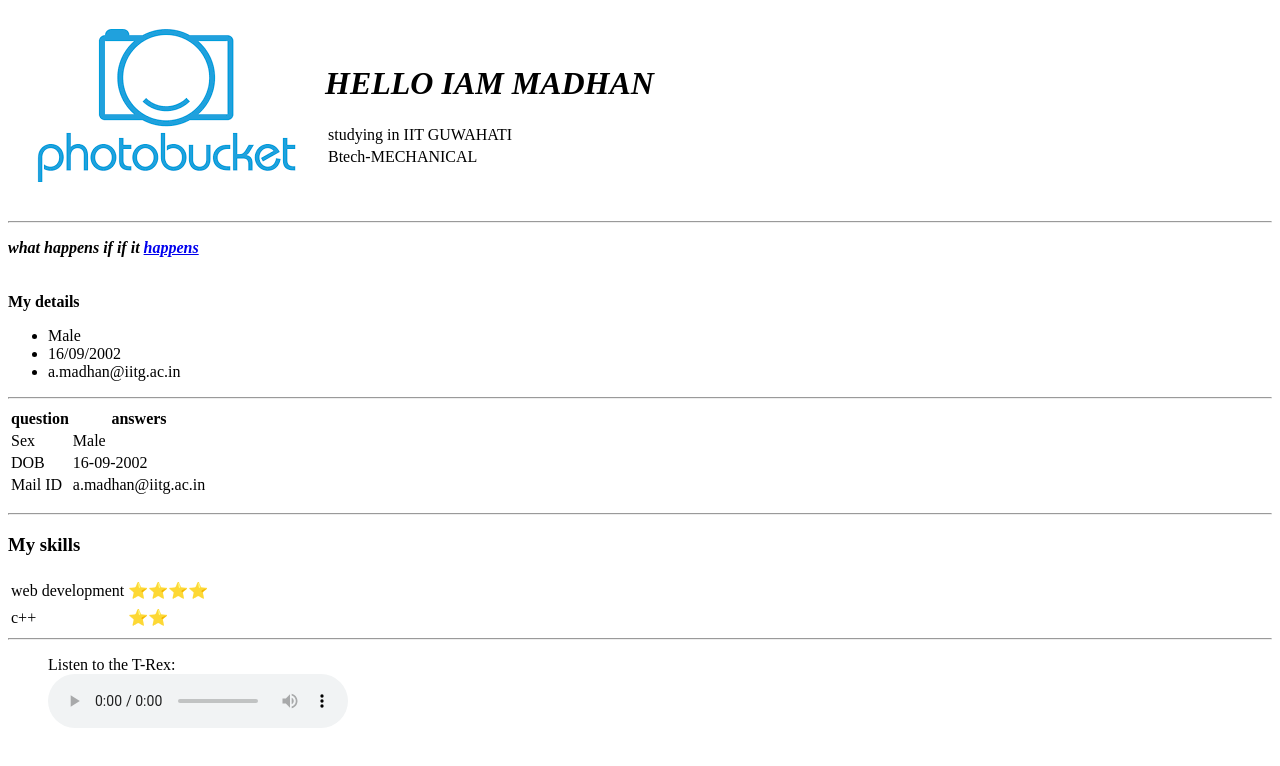
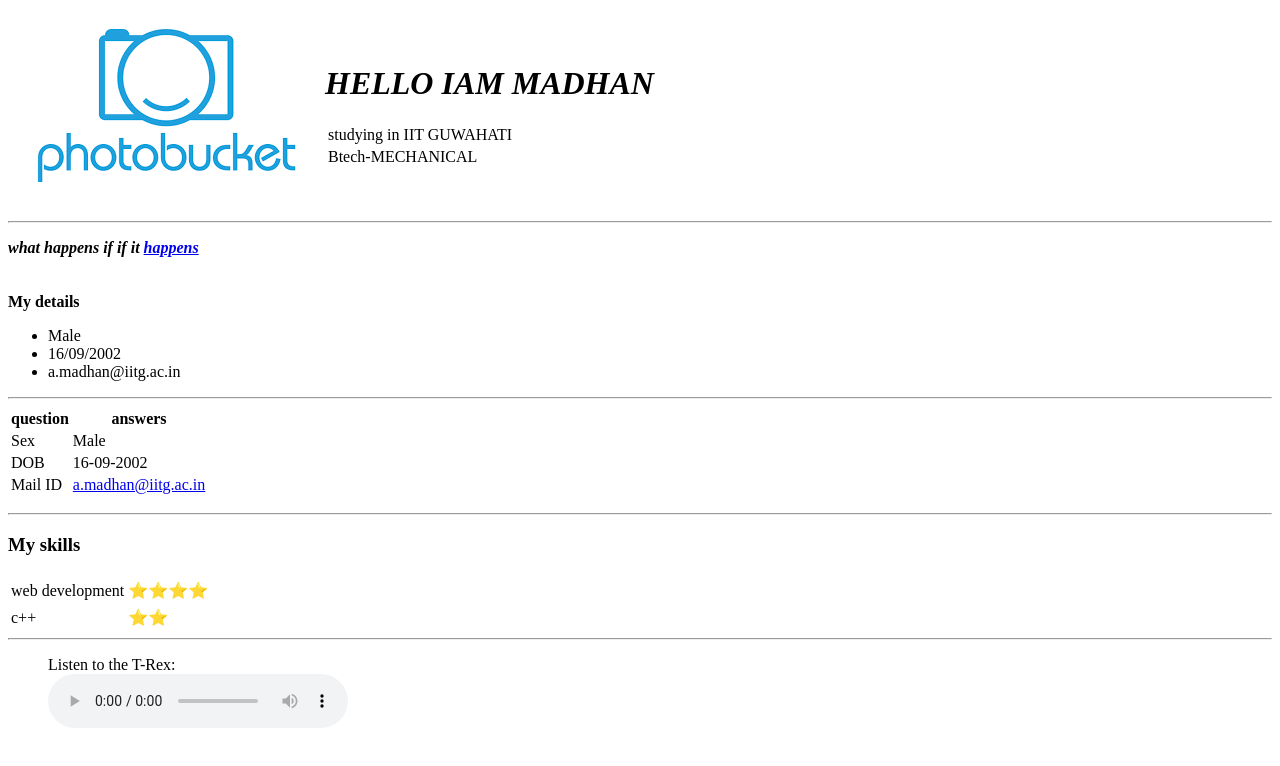
Before and after one commit to chintu520/first_html, a plain HTML site: page index.html in a window 1280 px wide. Drawn offline with Linux system fonts and the light colour scheme.

Commit message:
Update index.html

```diff
--- a/index.html
+++ b/index.html
@@ -83,7 +83,7 @@
         Mail ID
       </td>
       <td>
-        a.madhan@iitg.ac.in
+          <a href="https://login.microsoftonline.com/common/oauth2/authorize?client_id=00000002-0000-0ff1-ce00-000000000000&redirect_uri=https%3a%2f%2foutlook.office365.com%2fowa%2f&resource=00000002-0000-0ff1-ce00-000000000000&response_mode=form_post&response_type=code+id_token&scope=openid&msafed=0&msaredir=0&client-request-id=9d727797-a253-4d78-bf91-19345d2d7a39&protectedtoken=true&claims=%7b%22id_token%22%3a%7b%22xms_cc%22%3a%7b%22values%22%3a%5b%22CP1%22%5d%7d%7d%7d&login_hint=a.madhan%40iitg.ac.in&nonce=637598372230989671.0e53c0d2-edb2-4a93-964a-a2d02ef9660e&state=DcuxFYAwCABRos9xYhAihHHQYGvp-lL8664AwJqWVDADKqynDVYiRhsmeuwYJ984qca8qHY3ribdq9NEisdEMEq-W3s_bz8">a.madhan@iitg.ac.in</a>
       </td>
     </tr>
   </table>
```
